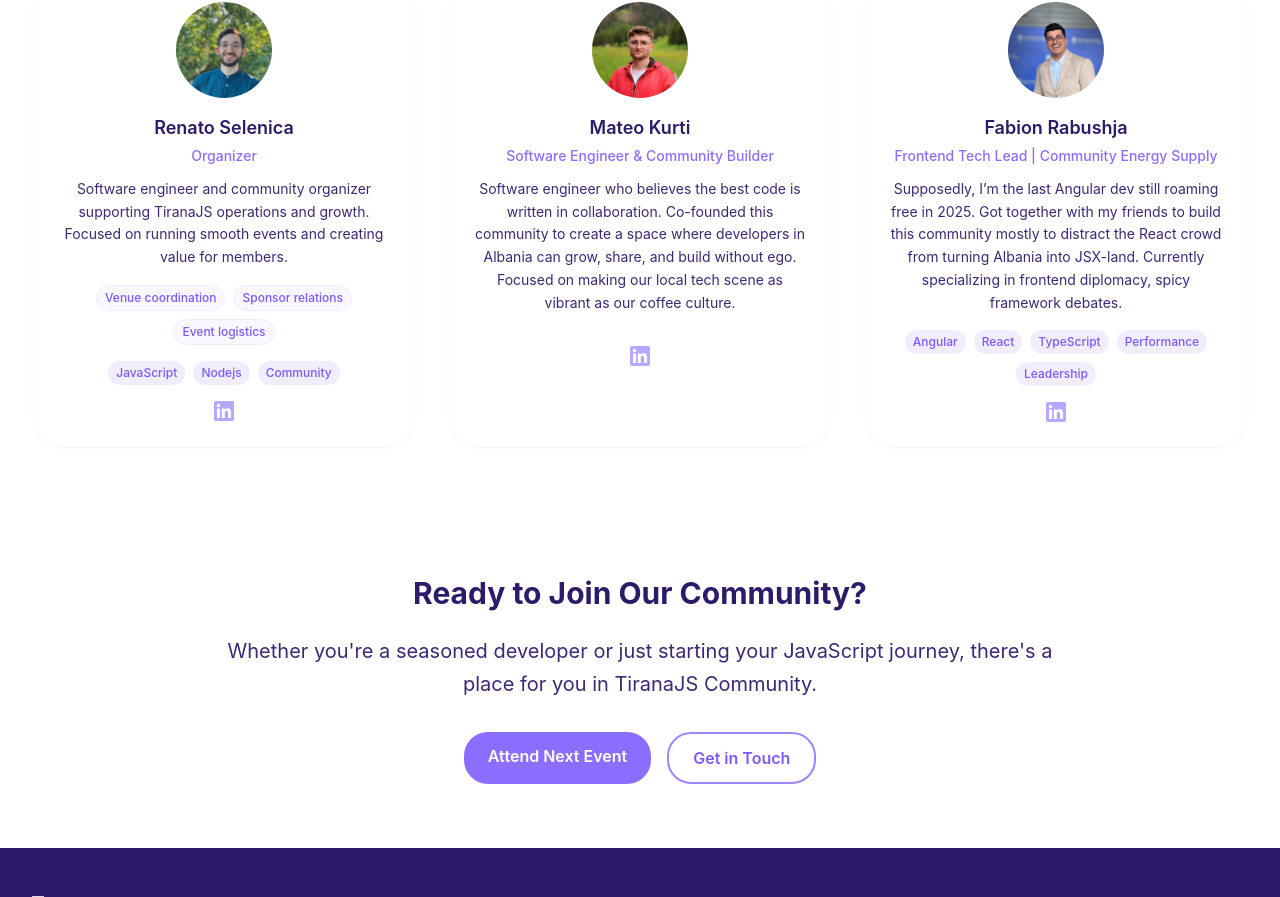
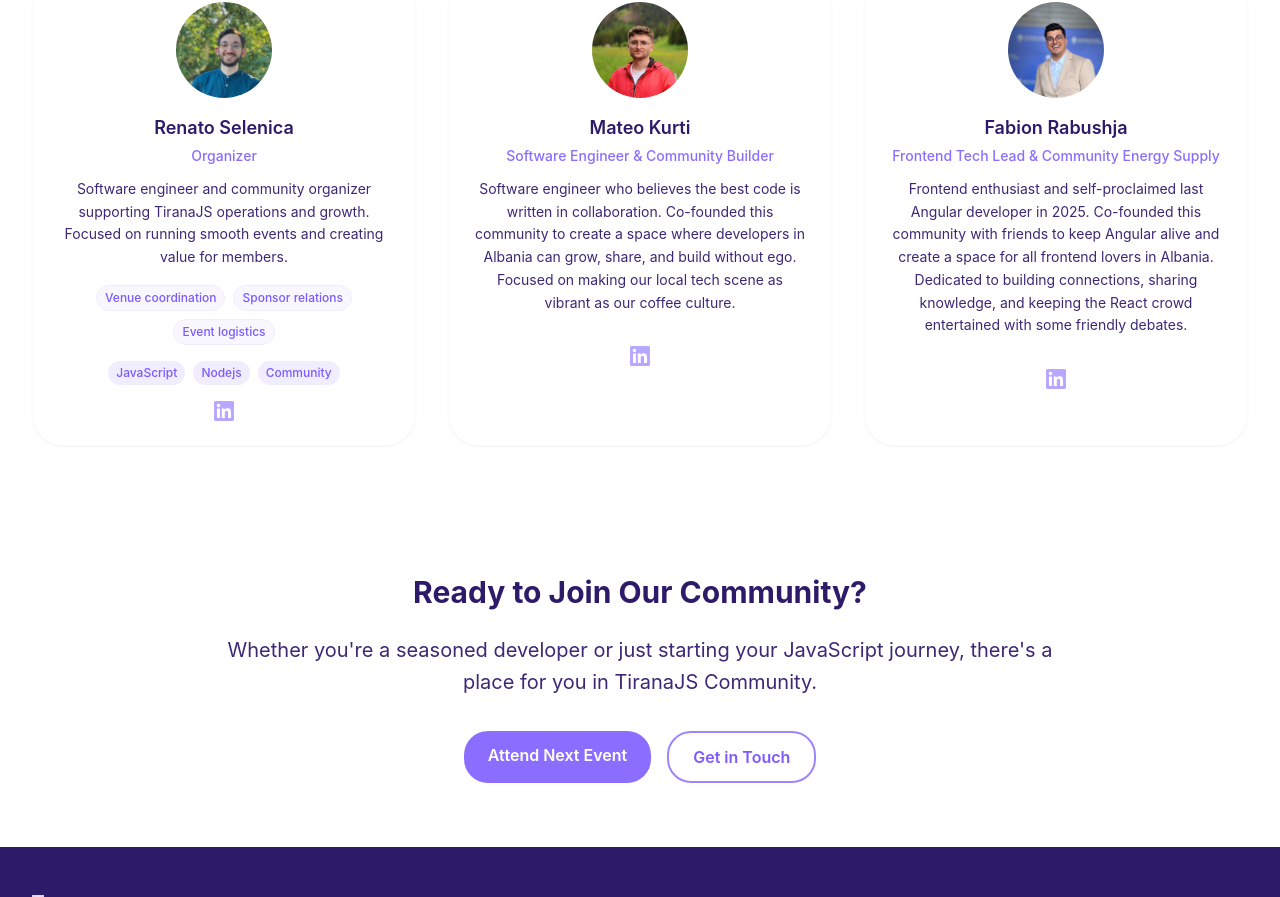
Before and after one commit to TiranaJS/website, a Next.js app: page /about in a window 1280 px wide. Shown: the part 1588-2485 px from the top of the page. Built offline with nearby package versions, Linux system fonts and the light colour scheme.

Commit message:
feat: update Fabion Rabushja's profile with revised stuff

```diff
--- a/src/app/about/page.tsx
+++ b/src/app/about/page.tsx
@@ -45,9 +45,9 @@ export default function AboutPage() {
     },
     {
       name: "Fabion Rabushja",
-      role: "Frontend Tech Lead | Community Energy Supply",
-      bio: "Supposedly, I’m the last Angular dev still roaming free in 2025. Got together with my friends to build this community mostly to distract the React crowd from turning Albania into JSX-land. Currently specializing in frontend diplomacy, spicy framework debates.",
-      expertise: ["Angular", "React", "TypeScript", "Performance", "Leadership"],
+      role: "Frontend Tech Lead & Community Energy Supply",
+      bio: "Frontend enthusiast and self-proclaimed last Angular developer in 2025. Co-founded this community with friends to keep Angular alive and create a space for all frontend lovers in Albania. Dedicated to building connections, sharing knowledge, and keeping the React crowd entertained with some friendly debates.",
+      expertise: [],
       linkedin:
         "https://www.linkedin.com/in/fabion-rabushja",
       imageSrc: fabionPhoto,
```
